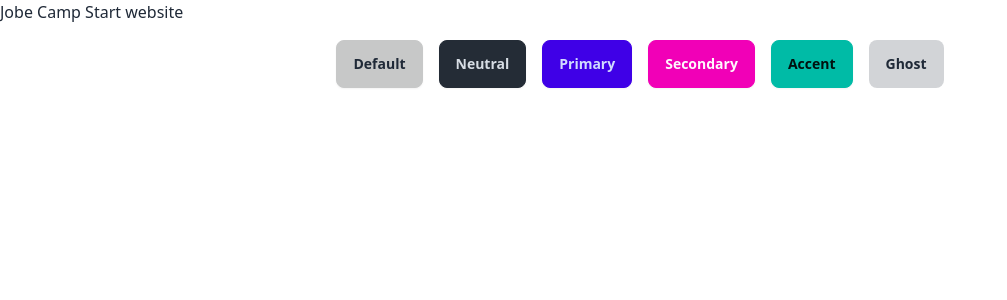
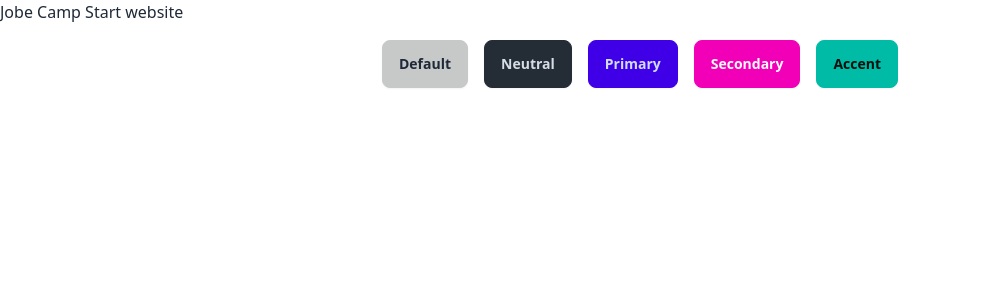
Before and after one commit to developerFarukk/Job-Camp, a Next.js app: page / in a window 1280 px wide. Shown: the top 300 px of the page, without its empty margins (0-1007 px from the left). Built offline with nearby package versions, Linux system fonts and the light colour scheme.

Commit message:
up page 1235

```diff
--- a/src/app/page.tsx
+++ b/src/app/page.tsx
@@ -10,7 +10,7 @@ export default function Home() {
       <button className="btn btn-active btn-primary">Primary</button>
       <button className="btn btn-active btn-secondary">Secondary</button>
       <button className="btn btn-active btn-accent">Accent</button>
-      <button className="btn btn-active btn-ghost">Ghost</button>
+
       </div>
     </div>
   );
```
